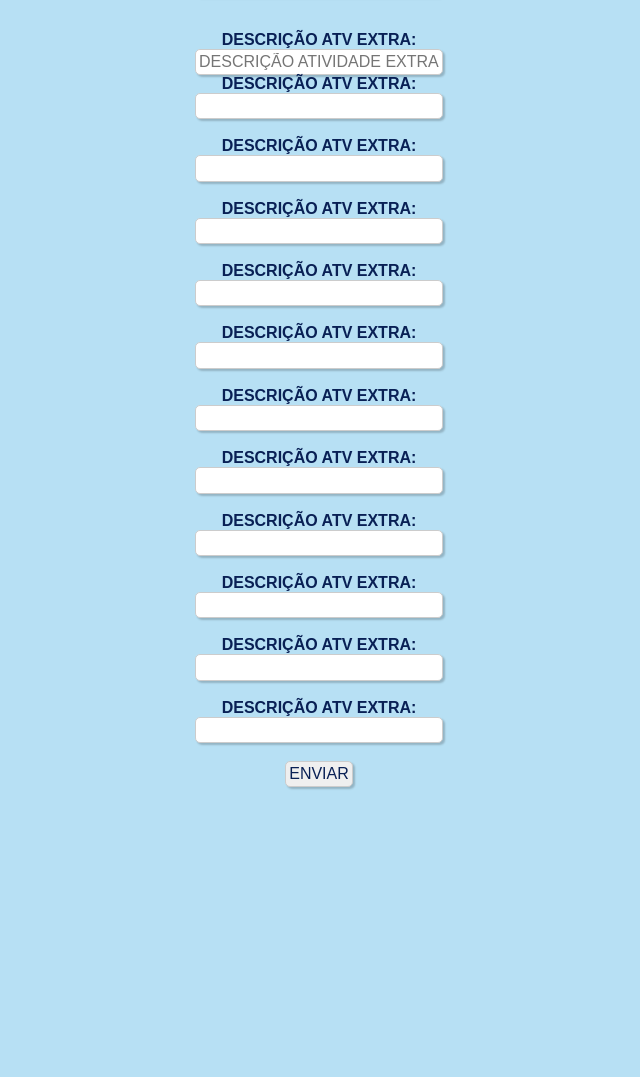
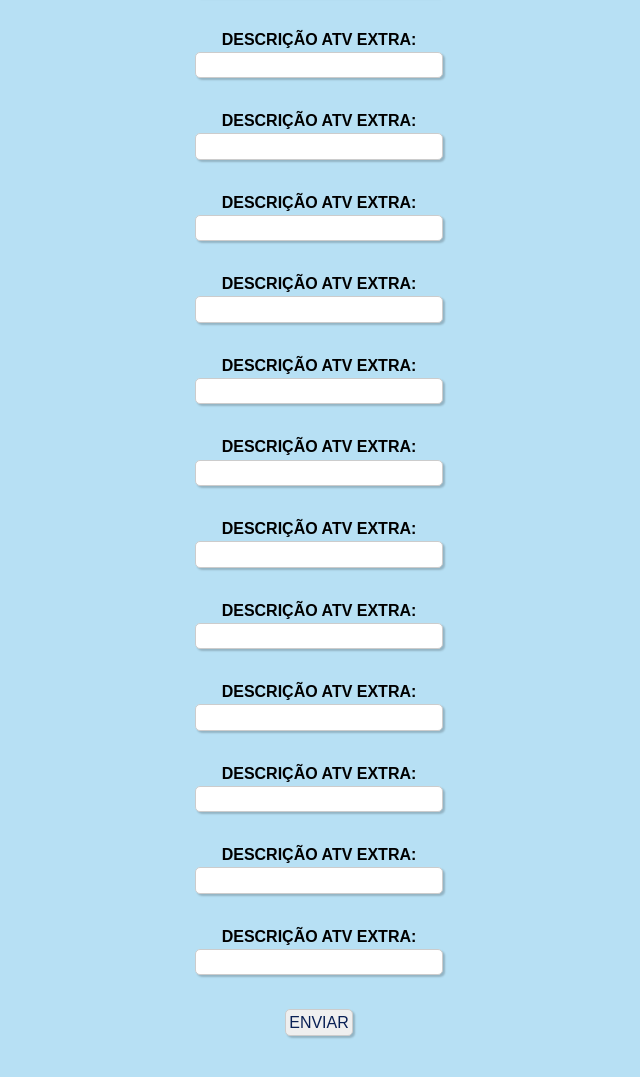
Before and after one commit to vinifacilities/fechamentododia, a plain HTML site: page index.html in a window 1280 px wide. Shown: the part 633-1710 px from the top of the page, without its empty margins (321-961 px from the left). Before the commit the page ends 1464 px from the top, so only its background shows below. Drawn offline with Linux system fonts and the light colour scheme.

Commit message:
Update index.html

```diff
--- a/index.html
+++ b/index.html
@@ -95,39 +95,51 @@
                     <label for="descrição1"><strong>DESCRIÇÃO ATV EXTRA:</strong></label>
                     <input name="DESCRIÇÃO ATV 1" type="text" class="form-control" id="descrição1" style="width: 15em" autocomplete="off">
                 </div><br />
+                <div class="col">
                 <label for="descrição2"><strong>DESCRIÇÃO ATV EXTRA:</strong></label>
-                <input name="DESCRIÇÃO ATV 2" type="text" class="form-control" id="descrição2" style="width: 15em" autocomplete="off" placeholder="DESCRIÇÃO ATIVIDADE EXTRA...>
+                <input name="DESCRIÇÃO ATV 2" type="text" class="form-control" id="descrição2" style="width: 15em" autocomplete="off">
             </div><br />
+                <div class="col">
             <label for="descrição3"><strong>DESCRIÇÃO ATV EXTRA:</strong></label>
             <input name="DESCRIÇÃO ATV 3" type="text" class="form-control" id="descrição3" style="width: 15em" autocomplete="off">
             </div><br />
+                <div class="col">
             <label for="descrição4"><strong>DESCRIÇÃO ATV EXTRA:</strong></label>
             <input type="text" class="form-control" id="descrição4" style="width: 15em" autocomplete="off">
             </div><br />
+                <div class="col">
             <label for="descrição5"><strong>DESCRIÇÃO ATV EXTRA:</strong></label>
             <input type="text" class="form-control" id="descrição5" style="width: 15em" autocomplete="off">
             </div><br />
+                    <div class="col">
             <label for="descrição6"><strong>DESCRIÇÃO ATV EXTRA:</strong></label>
             <input type="text" class="form-control" id="descrição6" style="width: 15em" autocomplete="off">
             </div><br />
+                <div class="col">
             <label for="descrição7"><strong>DESCRIÇÃO ATV EXTRA:</strong></label>
             <input type="text" class="form-control" id="descrição7" style="width: 15em" autocomplete="off">
             </div><br />
+                <div class="col">
             <label for="descrição8"><strong>DESCRIÇÃO ATV EXTRA:</strong></label>
             <input type="text" class="form-control" id="descrição8" style="width: 15em" autocomplete="off">
             </div><br />
+                <div class="col">
             <label for="descrição9"><strong>DESCRIÇÃO ATV EXTRA:</strong></label>
             <input type="text" class="form-control" id="descrição9" style="width: 15em" autocomplete="off">
             </div><br />
+                    <div class="col">
             <label for="descrição10"><strong>DESCRIÇÃO ATV EXTRA:</strong></label>
             <input type="text" class="form-control" id="descrição10" style="width: 15em" autocomplete="off">
             </div><br />
+                <div class="col">
             <label for="descrição11"><strong>DESCRIÇÃO ATV EXTRA:</strong></label>
             <input type="text" class="form-control" id="descrição11" style="width: 15em" autocomplete="off">
             </div><br />
+                <div class="col">
             <label for="descrição12"><strong>DESCRIÇÃO ATV EXTRA:</strong></label>
             <input type="text" class="form-control" id="descrição12" style="width: 15em" autocomplete="off">
             </div><br />
+                <div class="col">
             <label for="descrição13"><strong>DESCRIÇÃO ATV EXTRA:</strong></label>
             <input type="text" class="form-control" id="descrição13" style="width: 15em" autocomplete="off">
             </div><br />
```
